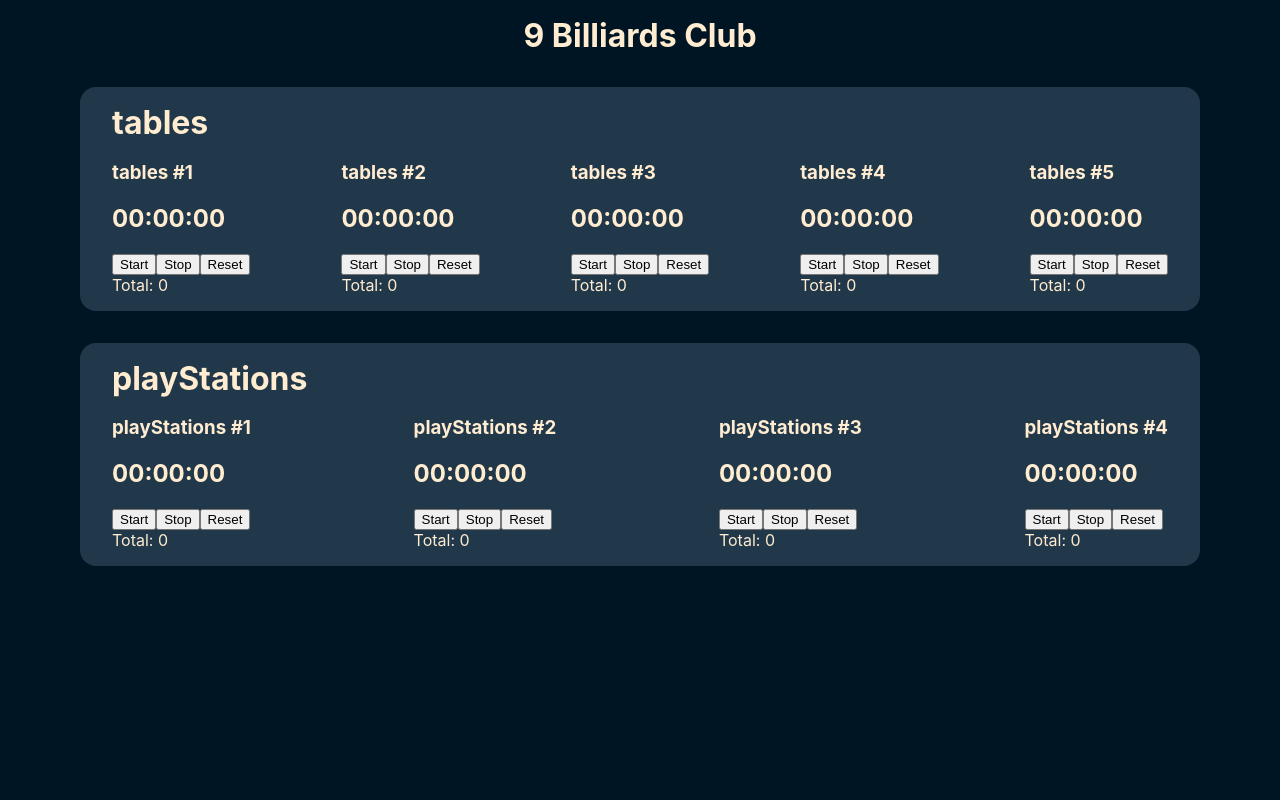
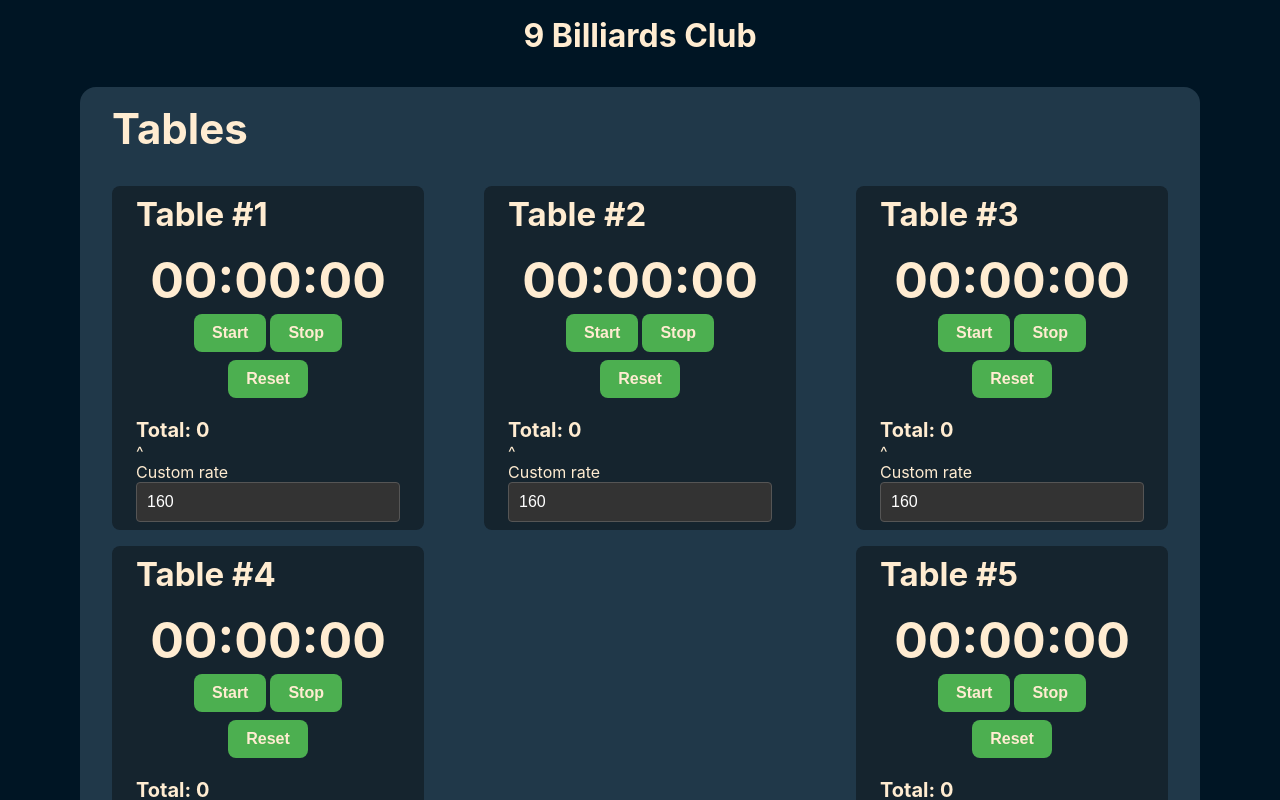
Before and after one commit to Thermite10k/cmgmt, a React (Create React App) app: page / in a window 1280 px wide. Shown: the top 800 px of the page. Built offline with nearby package versions, Linux system fonts and the light colour scheme.

Commit message:
Added more styles and custom rate

```diff
--- a/public/config.json
+++ b/public/config.json
@@ -1,9 +1,13 @@
 {
-  "tables": {
+  "Tables": {
+    "id": 0,
+    "name": "Table",
     "hourlyRate": 160,
     "count": 5
   },
-  "playStations": {
+  "Play Stations": {
+    "id": 1,
+    "name": "Play Station",
     "hourlyRate": 100,
     "count": 4
   }
--- a/src/App.js
+++ b/src/App.js
@@ -3,6 +3,7 @@ import "./App.css";
 import classes from "./App.module.css";
 
 import ServiceTable from "./components/ServiceTable/ServiceTable";
+import Button from "./components/UI/Button/Button";
 
 function App() {
   const hourlyRate = 1100;
@@ -22,7 +23,9 @@ function App() {
       const loadedData = [];
       for (const key in data) {
         loadedData.push({
-          id: key,
+          id: data[key].id,
+          key: key,
+          name: data[key].name,
           hourlyRate: data[key].hourlyRate,
           count: data[key].count,
         });
--- a/src/components/ServiceTable/ServiceTable.jsx
+++ b/src/components/ServiceTable/ServiceTable.jsx
@@ -5,16 +5,13 @@ import classes from "./ServiceTable.module.css";
 const ServiceTable = ({ service }) => {
   return (
     <div className={classes.serviceContainer}>
-      <h1>{service.id}</h1>
+      <h1 className={classes.serviceTitle}>{service.key}</h1>
       <div className={classes.timerContainer}>
         {Array.from({ length: service.count }).map((_, index) => (
-          <div key={index}>
-            <h3>
-              {service.id} #{index + 1}
-            </h3>
-
-            <Timer rate={service.hourlyRate} />
-          </div>
+          <Timer
+            title={service.name + " #" + (index + 1)}
+            rate={service.hourlyRate}
+          />
         ))}
       </div>
     </div>
--- a/src/components/ServiceTable/ServiceTable.module.css
+++ b/src/components/ServiceTable/ServiceTable.module.css
@@ -4,10 +4,13 @@
   border-radius: 1rem;
   padding: 1rem 2rem;
 }
-
+.serviceTitle {
+  font-size: 42px;
+}
 .timerContainer {
+  margin-top: 2rem;
   display: flex;
   justify-content: space-between;
   flex-wrap: wrap;
-  gap: 5rem;
+  gap: 1rem 1rem;
 }
--- a/src/components/Timer/Timer.jsx
+++ b/src/components/Timer/Timer.jsx
@@ -1,9 +1,11 @@
 import React, { useState, useEffect, useRef } from "react";
-
-const Timer = ({ rate }) => {
+import classes from "./Timer.module.css";
+import Button from "../UI/Button/Button";
+const Timer = ({ rate, title }) => {
   const [time, setTime] = useState({ hours: 0, minutes: 0, seconds: 0 });
   const [isActive, setIsActive] = useState(false);
   const [total, setTotal] = useState(0);
+  const [customRate, setCustomRate] = useState(rate);
 
   const intervalRef = useRef(null);
 
@@ -24,7 +26,7 @@ const Timer = ({ rate }) => {
             seconds: newSeconds % 60,
           };
         });
-      }, 1000);
+      }, 10);
     } else if (!isActive && intervalRef.current) {
       clearInterval(intervalRef.current);
       intervalRef.current = null;
@@ -43,7 +45,8 @@ const Timer = ({ rate }) => {
     setIsActive(false);
 
     const totalMinutes = time.hours * 60 + time.minutes + time.seconds / 60;
-    const totalPrice = (totalMinutes / 60) * rate;
+    const totalPrice =
+      (totalMinutes / 60) * (customRate > 0 ? customRate : rate);
     setTotal(totalPrice.toFixed(2));
   };
   const handleReset = () => {
@@ -52,17 +55,48 @@ const Timer = ({ rate }) => {
     setTotal(0);
   };
 
+  const customRateHandler = (event) => {
+    event.preventDefault();
+    setCustomRate(event.target.value);
+  };
+
+  const setNewRateHandler = (event) => {
+    event.preventDefault();
+    handleStop();
+  };
+
   return (
-    <div>
-      <h2>
-        {String(time.hours).padStart(2, "0")}:
-        {String(time.minutes).padStart(2, "0")}:
-        {String(time.seconds).padStart(2, "0")}
-      </h2>
-      <button onClick={handleStart}>Start</button>
-      <button onClick={handleStop}>Stop</button>
-      <button onClick={handleReset}>Reset</button>
-      <div>Total: {total}</div>
+    <div className={classes.timerContainer}>
+      <div className={`${classes.titleContainer}`}>{title}</div>
+      <div className={classes.timerAndButtons}>
+        <h2>
+          {String(time.hours).padStart(2, "0")}:
+          {String(time.minutes).padStart(2, "0")}:
+          {String(time.seconds).padStart(2, "0")}
+        </h2>
+        <div className={classes.buttonContainer}>
+          <Button className={classes.buttonStart} onClick={handleStart}>
+            Start
+          </Button>
+          <Button className={classes.buttonStop} onClick={handleStop}>
+            Stop
+          </Button>
+          <Button className={classes.buttonReset} onClick={handleReset}>
+            Reset
+          </Button>
+        </div>
+      </div>
+      <div className={classes.total}>Total: {total}</div>
+      <div>^</div>
+      <form onSubmit={(e) => setNewRateHandler(e)}>
+        <label>Custom rate</label>
+        <input
+          className={classes.inputBox}
+          onChange={(e) => customRateHandler(e)}
+          value={customRate}
+          type="text"
+        />
+      </form>
     </div>
   );
 };
--- /dev/null
+++ b/src/components/Timer/Timer.module.css
@@ -0,0 +1,64 @@
+h1,
+h2,
+h3 {
+  margin: 0;
+}
+.timerContainer {
+  /* ffecd1  = 255 236 209*/
+  padding: 0.5rem 1.5rem;
+  width: 25%;
+  background-color: rgba(5, 5, 5, 0.4);
+  /* border: 1px solid #c04cfd; */
+  border-radius: 0.5rem;
+}
+.timerAndButtons {
+  display: flex;
+  flex-direction: column;
+  align-items: center;
+}
+.timerAndButtons h2 {
+  font-size: 50px;
+}
+.titleContainer {
+  font-size: 33px;
+  font-weight: 650;
+  margin-bottom: 1rem;
+}
+.buttonContainer {
+  display: flex;
+  width: 85%;
+  margin: auto;
+  flex-wrap: wrap;
+  justify-content: center;
+}
+.total {
+  margin-top: 1rem;
+  font-size: 20px;
+  font-weight: bolder;
+}
+.buttonStart {
+  background-color: #4caf50;
+}
+.buttonStop {
+  background-color: #f44336;
+}
+.buttonReset {
+  background-color: #ff9800;
+}
+.inputBox {
+  background-color: #333; /* Dark background */
+  border: 1px solid #555; /* Darker border */
+  color: white; /* White text */
+  padding: 10px; /* Some padding */
+  font-size: 16px; /* Increase font size */
+  border-radius: 4px; /* Rounded corners */
+  width: 100%; /* Full width */
+  box-sizing: border-box; /* Include padding and border in element's total width and height */
+  transition: border-color 0.3s, box-shadow 0.3s; /* Smooth transition for focus effect */
+}
+
+.inputBox:focus {
+  border-color: #26c485;
+  box-shadow: 0 0 5px rgba(76, 175, 80, 0.5);
+  outline: none;
+}
--- /dev/null
+++ b/src/components/UI/Button/Button.jsx
@@ -0,0 +1,12 @@
+import React from "react";
+import classes from "./Button.module.css";
+
+const Button = (props) => {
+  return (
+    <button {...props} className={`${classes.Button} ${props.className}`}>
+      {props.children}
+    </button>
+  );
+};
+
+export default Button;
--- /dev/null
+++ b/src/components/UI/Button/Button.module.css
@@ -0,0 +1,19 @@
+.Button {
+  background-color: #4caf50; /* Green background */
+  border: none; /* Remove borders */
+  color: #ffecd1; /* White text */
+  padding: 10px 18px; /* Some padding */
+  text-align: center; /* Centered text */
+  text-decoration: none; /* Remove underline */
+  font-size: 16px; /* Increase font size */
+  font-weight: 700;
+  margin: 4px 2px; /* Add some margin */
+  cursor: pointer; /* Pointer/hand icon */
+  border-radius: 8px; /* Rounded corners */
+  transition: background-color 0.3s, box-shadow 0.3s; /* Smooth transition for hover effect */
+  overflow: hidden;
+}
+
+.Button:hover {
+  box-shadow: 0 4px 8px rgba(0, 0, 0, 0.8);
+}
```
